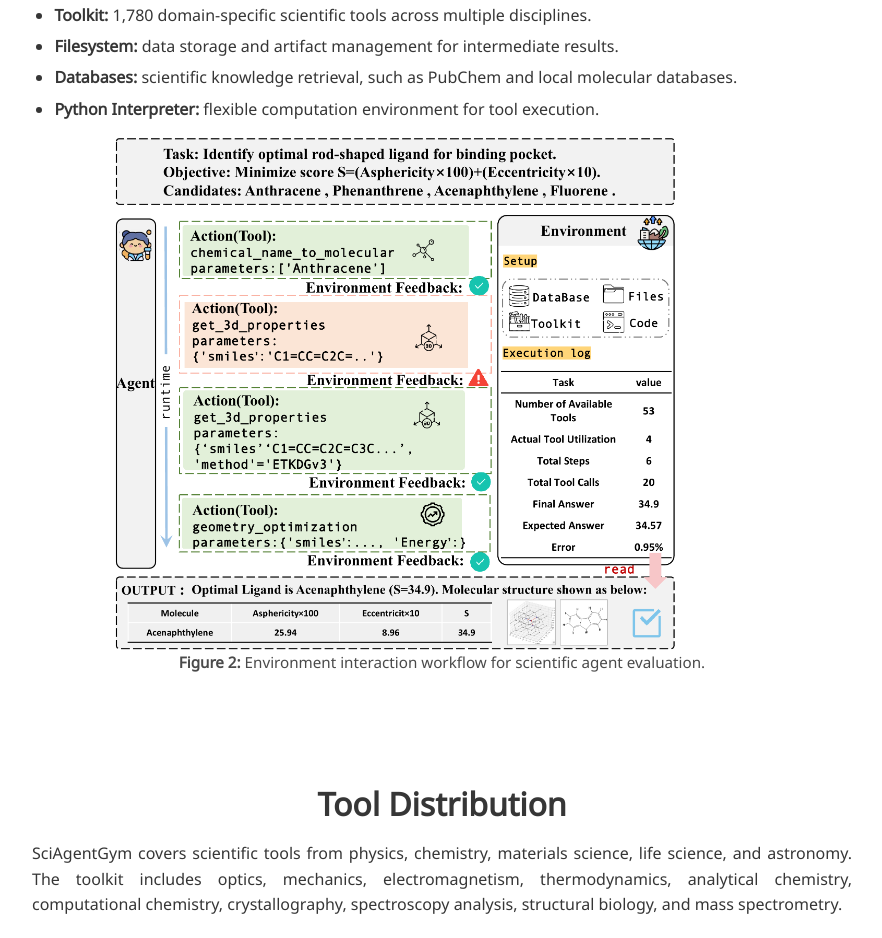
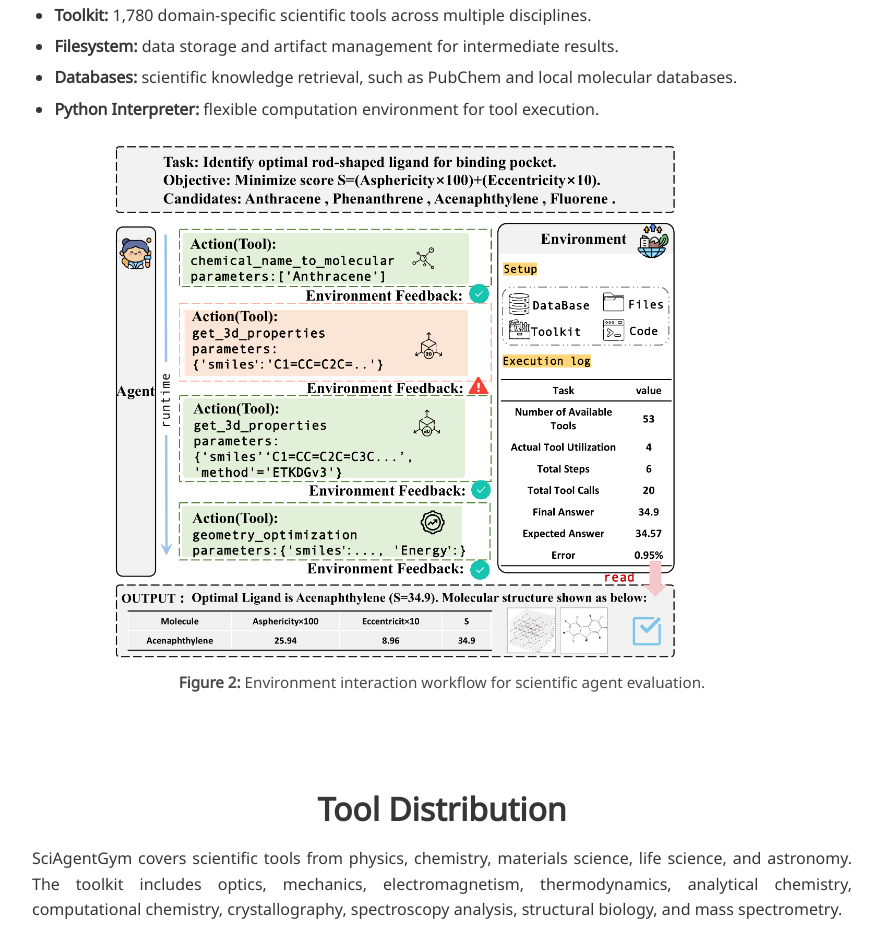
Before and after one commit to SciAgentGym/SciAgentGym.github.io, a plain HTML site: page index.html in a window 1280 px wide. Shown: the part 1772-2710 px from the top of the page, without its empty margins (198-1080 px from the left). Drawn offline with Linux system fonts and the light colour scheme; a web font is replaced by a local one.

Commit message:
Align figure two caption

```diff
--- a/index.html
+++ b/index.html
@@ -134,10 +134,12 @@
               <li><b>Databases:</b> scientific knowledge retrieval, such as PubChem and local molecular databases.</li>
               <li><b>Python Interpreter:</b> flexible computation environment for tool execution.</li>
             </ul>
-            <img class="image-medium" src="static/images/interwenv.png" alt="Environment interaction">
-            <p class="caption">
-              <b>Figure 2:</b> Environment interaction workflow for scientific agent evaluation.
-            </p>
+            <figure class="image-medium figure-with-caption">
+              <img src="static/images/interwenv.png" alt="Environment interaction">
+              <figcaption>
+                <b>Figure 2:</b> Environment interaction workflow for scientific agent evaluation.
+              </figcaption>
+            </figure>
           </div>
         </div>
       </div>
--- a/static/css/style.css
+++ b/static/css/style.css
@@ -242,6 +242,15 @@ figcaption,
   width: 82%;
 }
 
+.figure-with-caption {
+  margin-left: auto;
+  margin-right: auto;
+}
+
+.figure-with-caption figcaption {
+  max-width: 100%;
+}
+
 .image-pair {
   display: grid;
   grid-template-columns: 1fr 1fr;
```
